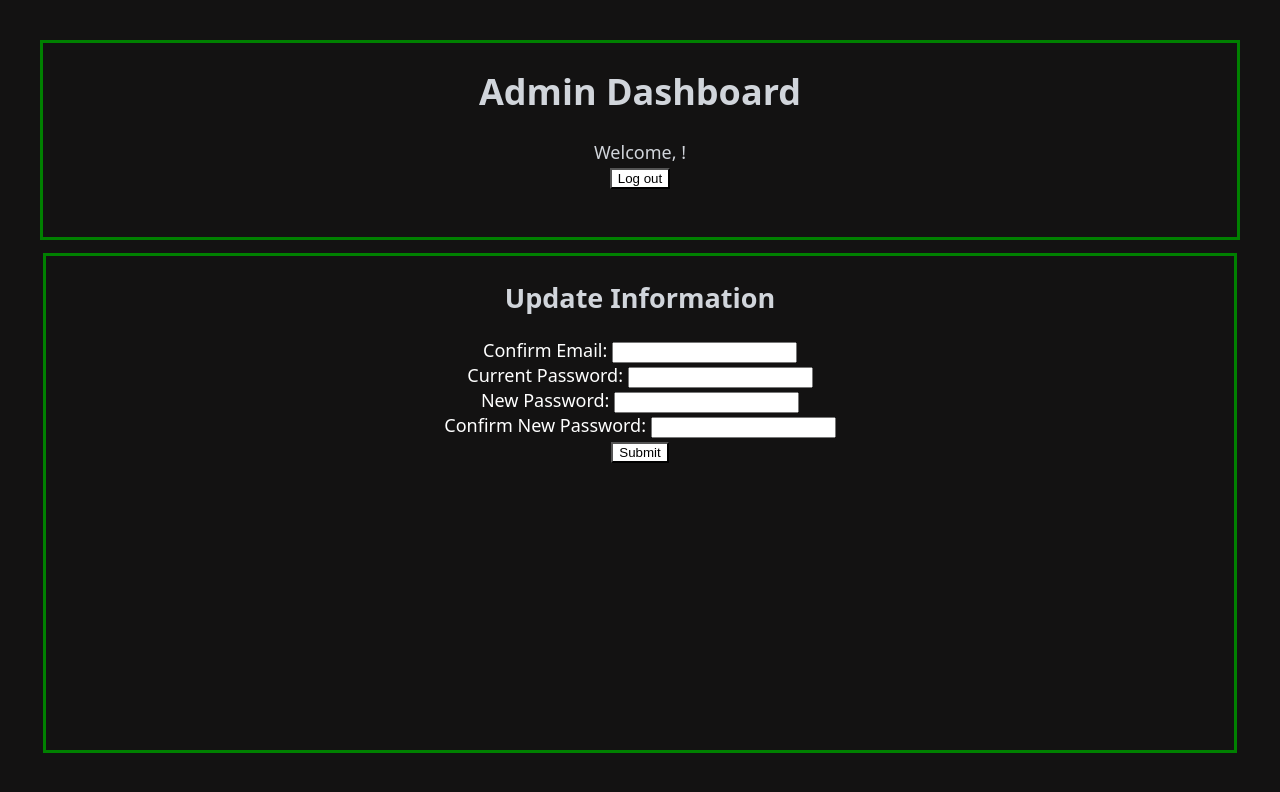
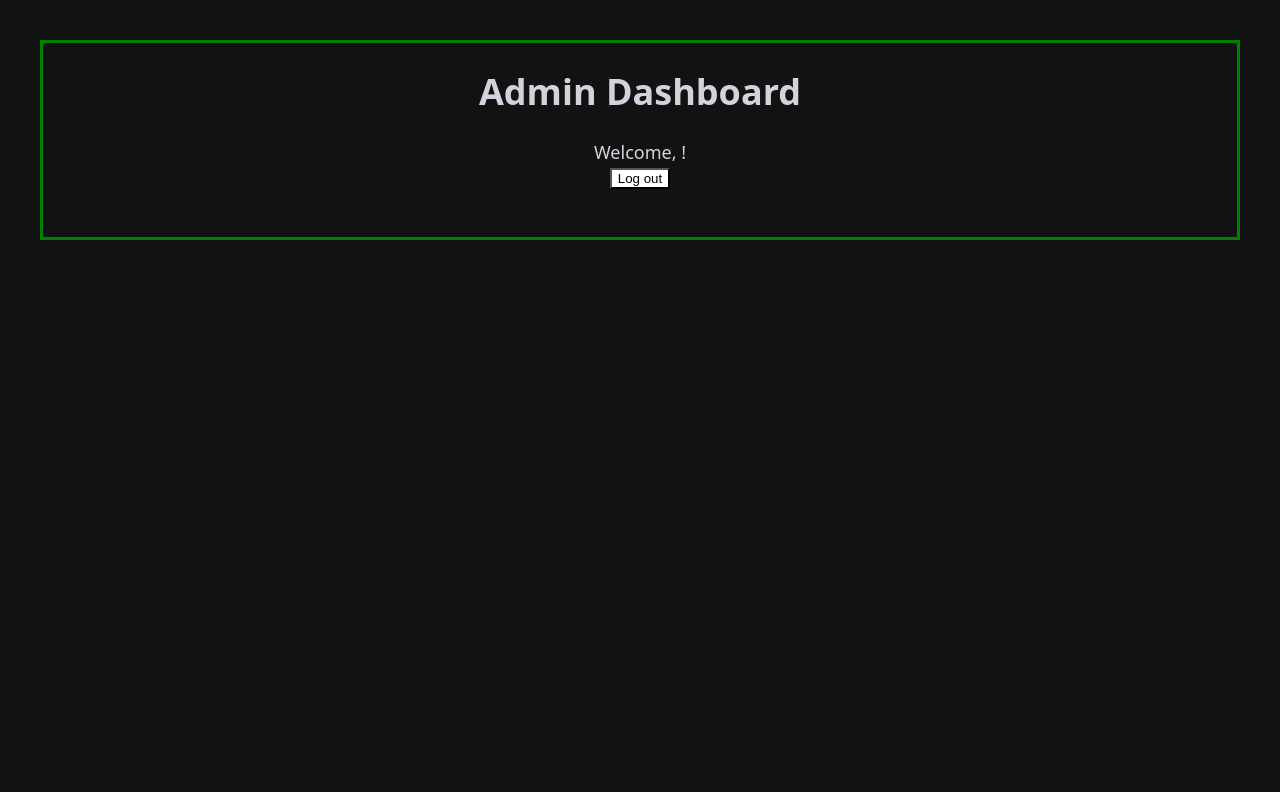
Before and after one commit to cssallg001/sallg001_cs418_course_project, a React (Vite) app in the folder client/: page /adminDashboard in a window 1280 px wide. Shown: the top 792 px of the page. Built offline with nearby package versions, Linux system fonts and the light colour scheme.

Commit message:
Fixed error that would occur when attempting to change password after logging in

```diff
--- a/client/src/components/AdminDashboard.jsx
+++ b/client/src/components/AdminDashboard.jsx
@@ -58,58 +58,6 @@ export default function AdminDashboard () {
         }
     }, []);
 
-
-    const handleChangingInformation = async (e) => {
-        e.preventDefault();
-        setPasswordError('');
-        setPasswordSuccess('');
-
-        if (inputtedEmail !== enteredEmail) {
-            setPasswordError("Email is not correct");
-            return;
-        } else if (enteredOldPassword !== confirmedPassword) {
-            setPasswordError("Current password is incorrect");
-            return;
-        } else if (enteredPassword1 === enteredOldPassword || enteredPassword2 === enteredOldPassword) {
-            setPasswordError("New password cannot match current password");
-            return;
-        } else if (enteredPassword1 !== enteredPassword2) {
-            setPasswordError("New passwords do not match");
-            return;
-        } else {
-            setNewPassword(enteredPassword1);
-        }
-
-        try {
-
-            const response= await fetch('http://localhost:8080/user/change-password',{
-                method: 'POST',
-                headers:{
-                    'content-type':'application/json',
-                },
-                body: JSON.stringify({
-                    email:inputtedEmail,
-                    currentPassword:enteredOldPassword,
-                    newPassword:newPassword
-                }),
-            });
-
-            if (!response.ok) {
-                throw new Error('Password change failed'); // Handle HTTP errors
-            }
-
-            const data = await response.json();
-            console.log('Fetched user data:', data); // Log the fetched data
-
-            setConfirmedPassword(newPassword);
-            // Check if Registration is successful
-            setPasswordSuccess('Password changed successfully!');
-        } catch (error) {
-            console.error('Password Change Error', error);
-            setPasswordError('Password Change Error');
-        }
-    };
-
     function handleBackPage() {
         navigate('/home');
     };
@@ -127,60 +75,6 @@ export default function AdminDashboard () {
                     </button>
                 </form>
             </div>
-            <div>
-            <div className ="change-information-container">
-                <div className="Title">
-                    <h2 className="text-center">Update Information</h2>
-                        <form onSubmit={handleChangingInformation}>
-                            <div className="mb-3">
-                                <label className="form-label">Confirm Email: </label>
-                                <input
-                                    type="email"
-                                    className="form-control"
-                                    value={inputtedEmail}
-                                    onChange={(e) => setInputtedEmail(e.target.value)}
-                                    required
-                                />
-                            </div>
-                            <div className="mb-3">
-                                <label className="form-label">Current Password: </label>
-                                <input
-                                    type="Password"
-                                    className="form-control"
-                                    value={enteredOldPassword}
-                                    onChange={(e) => setEnteredOldPassword(e.target.value)}
-                                    required
-                                    />
-                            </div>
-                            <div className="mb-3">
-                                <label className="form-label">New Password: </label>
-                                <input
-                                    type="Password"
-                                    className="form-control"
-                                    value={enteredPassword1}
-                                    onChange={(e) => setEnteredPassword1(e.target.value)}
-                                    required
-                                    />
-                            </div>
-                            <div className="mb-3">
-                                <label className="form-label">Confirm New Password: </label>
-                                <input
-                                    type="Password"
-                                    className="form-control"
-                                    value={enteredPassword2}
-                                    onChange={(e) => setEnteredPassword2(e.target.value)}
-                                    required
-                                    />
-                            </div>
-                            {passwordError && <p className="text-danger">{passwordError}</p>}
-                            {passwordSuccess && <p className="text-success">{passwordSuccess}</p>}
-                            <button type="submit" className="btn btn-primary">
-                                Submit
-                            </button>
-                        </form>
-                    </div>
-                </div>
-            </div>
         </div>
     );
 };
--- a/client/src/components/Dashboard.jsx
+++ b/client/src/components/Dashboard.jsx
@@ -92,7 +92,7 @@ export default function Dashboard () {
                 body: JSON.stringify({
                     email:inputtedEmail,
                     currentPassword:enteredOldPassword,
-                    newPassword:newPassword
+                    newPassword:enteredPassword1
                 }),
             });
 
@@ -105,7 +105,8 @@ export default function Dashboard () {
 
             setConfirmedPassword(newPassword);
             // Check if Registration is successful
-            setPasswordSuccess('Password changed successfully!');
+            setPasswordSuccess('Password changed successfully! Logging out...');
+            setTimeout(handleBackPage, 2000);
         } catch (error) {
             console.error('Password Change Error', error);
             setPasswordError('Password Change Error');
--- a/client/src/components/Login.jsx
+++ b/client/src/components/Login.jsx
@@ -36,6 +36,9 @@ export default function Login () {
             const data = await response.json();
             console.log('Fetched user data:', data); // Log the fetched data
 
+            console.log("Login Screen:");
+            console.log("    Email: " + enteredEmail);
+            console.log("    Password: " + enteredPassword);
 
             if (data.message === "isAdmin") {
                 setAdminStateVal('1');
--- a/client/src/components/Register.jsx
+++ b/client/src/components/Register.jsx
@@ -72,7 +72,7 @@ export default function Register () {
                     localStorage.setItem('storedLastName', enteredLastName);
                     localStorage.setItem('storedUserStateVal', JSON.stringify(userStateVal));
                     localStorage.setItem('storedAdminStateVal', JSON.stringify(adminStateVal));
-                    localStorage.setItem('storedConfirmedPassword', confirmedPassword);
+                    localStorage.setItem('storedConfirmedPassword', enteredPassword1);
                     console.log("userStateVal = " + userStateVal);
                     navigate('/authentication');
 
```
Also changed, not shown: 1 other file (tests, documents, lock files or other folders).
